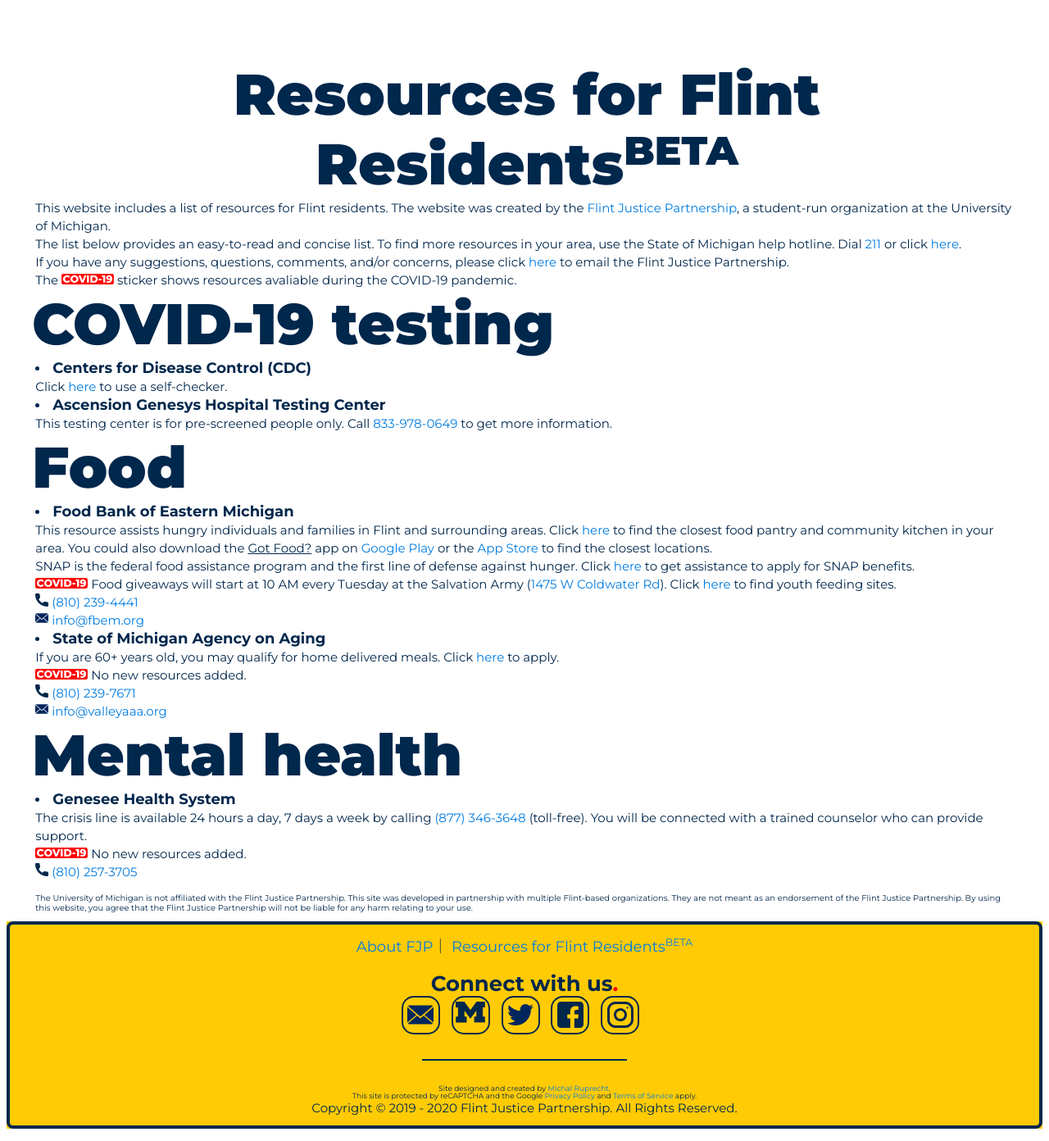
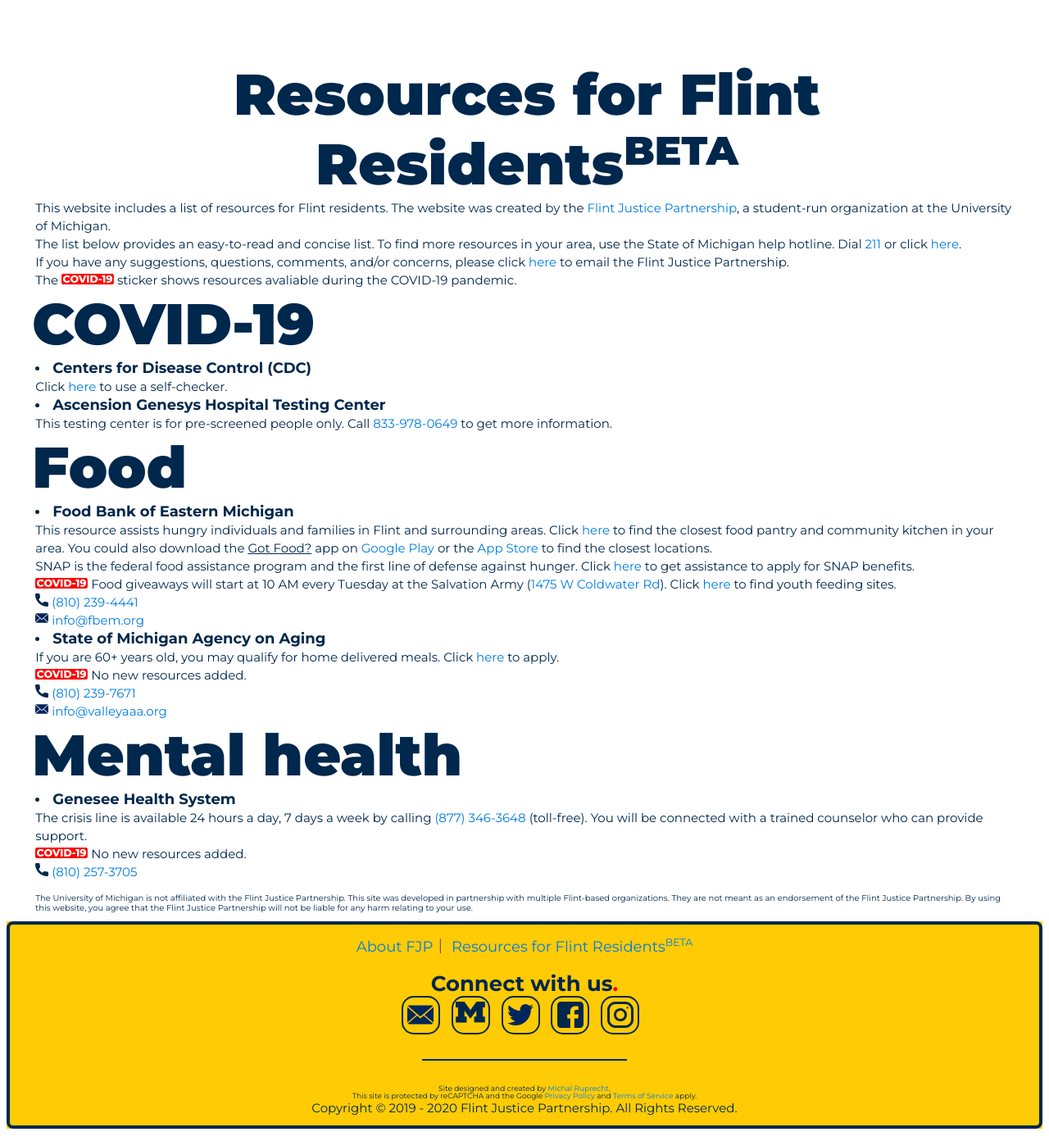
Before and after one commit to umichfjp/umichfjp.github.io, a Jekyll site: the page built from pages/resources.html, in a window 1280 px wide. Shown: the whole page at 82% size. Built offline with Jekyll 4.4.1, drawn with Linux system fonts in a browser that asks for light colours.

Commit message:
Update resources.html

```diff
--- a/pages/resources.html
+++ b/pages/resources.html
@@ -22,7 +22,7 @@ title: Flint Justice Partnership Official Website
         </h3>
 
 
-        <font color="#FF0000"><div class="titlere">COVID-19 testing</div></font>
+        <font color="#FF0000"><div class="titlere">COVID-19</div></font>
         <h3>
           <li>
             <b><big>Centers for Disease Control (CDC)</big></b>
```
